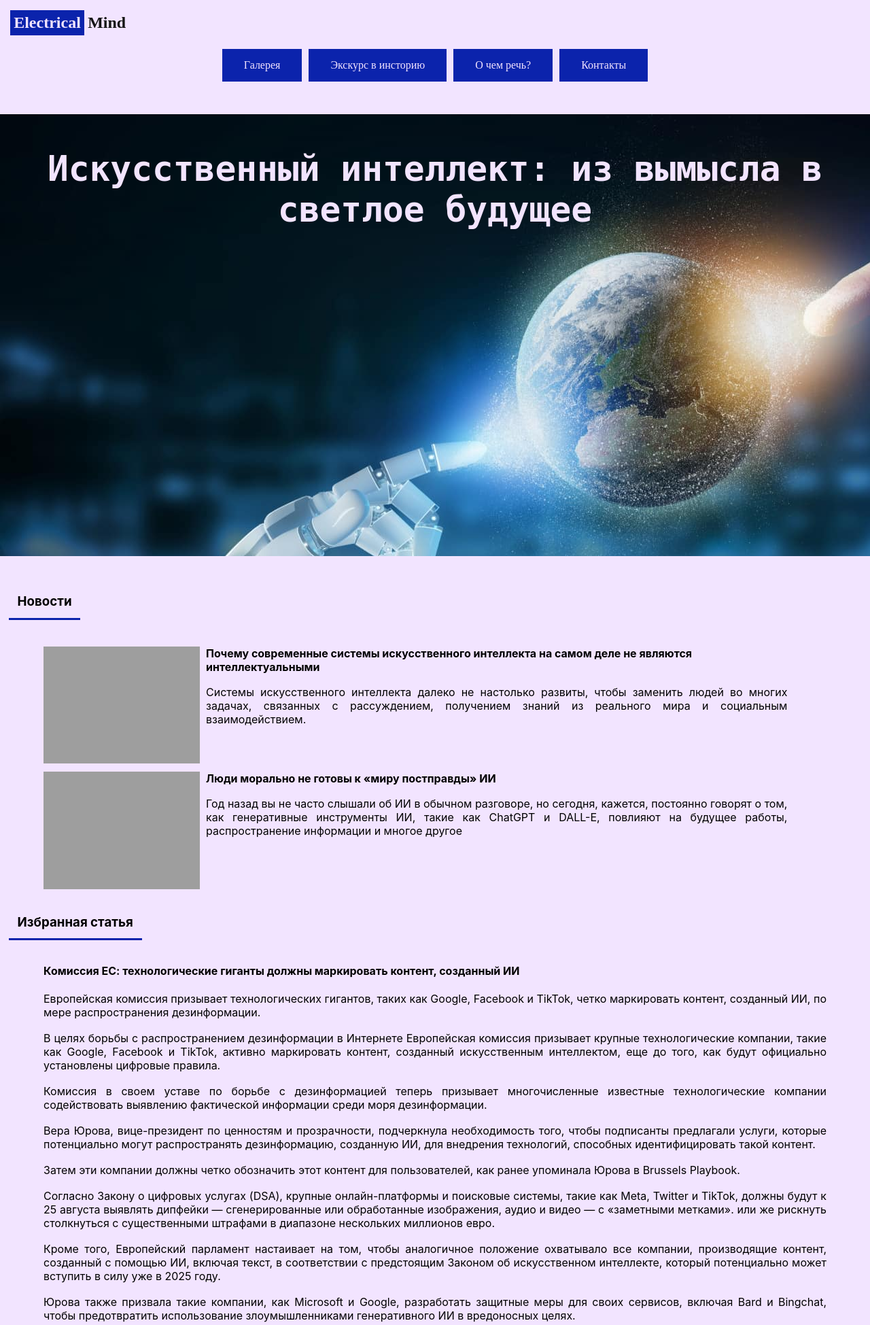
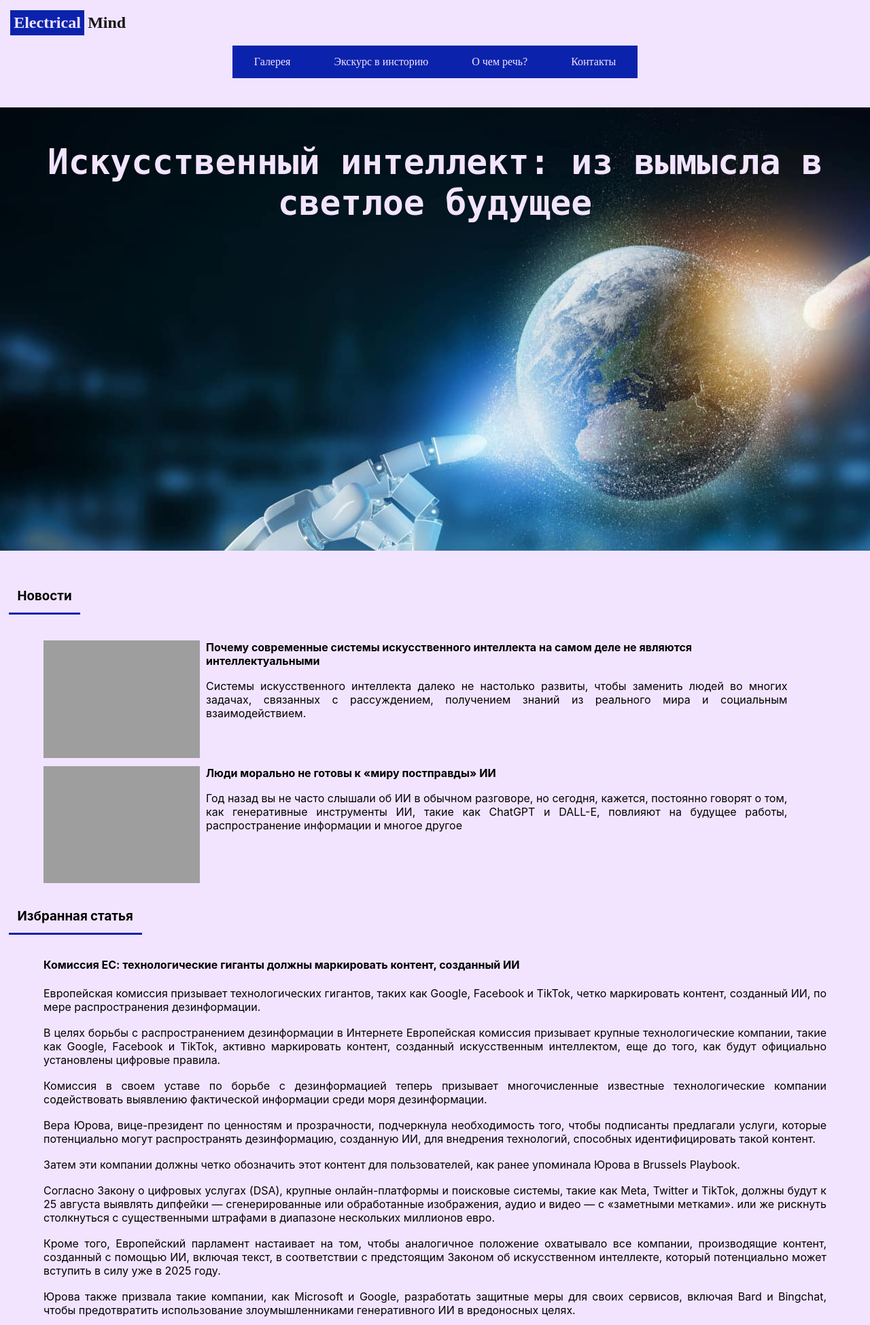
Before and after one commit to IlkhamValitov/Electrical_mind, a PHP site: page / in a window 1280 px wide. Shown: the top 1949 px of the page at 68% size. Run offline with PHP 8.4, Linux system fonts and the light colour scheme; grey boxes are pictures that could not be loaded.

Commit message:
Removed space between buttons in header navigation block and button color changes on hover

```diff
--- a/style/style.css
+++ b/style/style.css
@@ -65,11 +65,15 @@
   /* Green */
   color: #f2e4ff;
   padding: 15px 32px;
-  margin: 5px;
+  margin: 0;
   text-align: center;
   text-decoration: none;
   display: inline-block;
   font-size: 16px;
+}
+html #outer_container .main_container .header_block .navigate_block .button:hover,
+body #outer_container .main_container .header_block .navigate_block .button:hover {
+  background-color: #04115b;
 }
 html #outer_container .main_container .center_block,
 body #outer_container .main_container .center_block {
@@ -289,6 +293,12 @@
   margin: auto;
   text-align: justify;
 }
+.about_section .about_block .about_article .article_title {
+  font-family: 'Inter', sans-serif;
+  font-size: clamp(2rem, 5vw, 3rem);
+  line-height: 1.4;
+  letter-spacing: -0.01rem;
+}
 .history_section {
   display: flex;
   flex-direction: column;
--- a/style/style.less
+++ b/style/style.less
@@ -52,11 +52,14 @@
                         background-color: rgb(11, 35, 172); /* Green */
                         color: #f2e4ff;
                         padding: 15px 32px;
-                        margin: 5px;
+                        margin: 0;
                         text-align: center;
                         text-decoration: none;
                         display: inline-block;
                         font-size: 16px;
+                    }
+                    .button:hover{
+                        background-color: rgb(4, 17, 91);
                     }
                 }
             }
@@ -293,6 +296,13 @@
             width: 90%;
             margin: auto;
             text-align: justify;
+            .article_title{
+                font-family: 'Inter', sans-serif;
+                font-size: clamp(2rem,5vw,3rem);
+                line-height: 1.4;
+                // font-weight: 600;
+                letter-spacing: -.01rem;
+            }
         }
     }
 }
```
Also changed, not shown: 2 other files.
